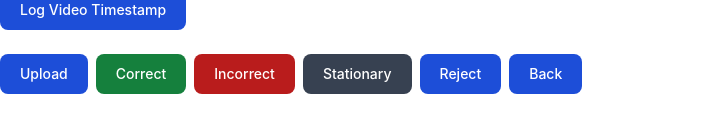
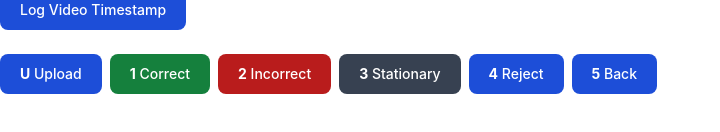
Before and after one commit to LabAssist-CenTaD/annotator, a React (Vite) app: page / in a window 1280 px wide. Shown: the part 330-462 px from the top of the page, without its empty margins (0-720 px from the left). Built offline with nearby package versions, Linux system fonts and the light colour scheme.

Commit message:
Refactor code to add key binding functionality to Button component

```diff
--- a/src/App.tsx
+++ b/src/App.tsx
@@ -24,8 +24,15 @@ const App = () => {
       <VideoPlayer videoUrl={videoUrl} />
 
       {/* Buttons */}
-      <Button color="blue" onClick={() => fileInputRef.current?.click()}>
-        Upload
+      <Button
+        color="blue"
+        keyBind="u"
+        onClick={() => {
+          fileInputRef.current?.click();
+          console.log("Upload");
+        }}
+      >
+        <b>U</b> Upload
       </Button>
 
       <input
@@ -37,23 +44,23 @@ const App = () => {
       />
 
       <Button color="green" keyBind="1" onClick={() => console.log("Correct")}>
-        Correct
+        <b>1</b> Correct
       </Button>
       <Button color="red" keyBind="2" onClick={() => console.log("Incorrect")}>
-        Incorrect
+        <b>2</b> Incorrect
       </Button>
       <Button
         color="gray"
         keyBind="3"
         onClick={() => console.log("Stationary")}
       >
-        Stationary
+        <b>3</b> Stationary
       </Button>
       <Button color="blue" keyBind="4" onClick={() => console.log("Reject")}>
-        Reject
+        <b>4</b> Reject
       </Button>
       <Button color="blue" keyBind="5" onClick={() => console.log("Back")}>
-        Back
+        <b>5</b> Back
       </Button>
     </div>
   );
```
